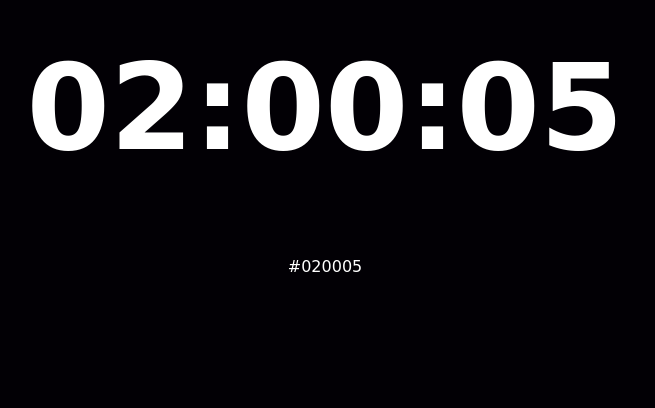
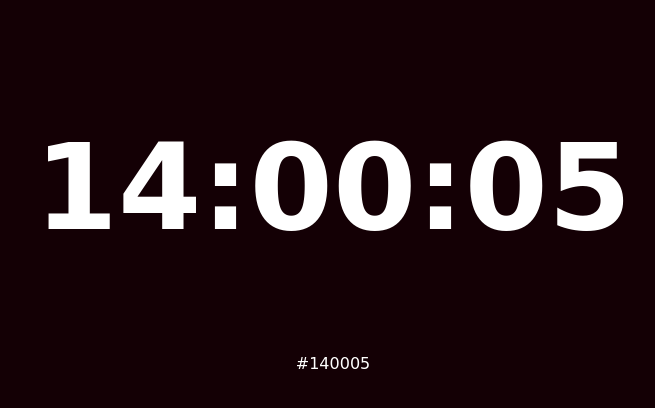
Before and after one commit to beardm4n/Concept-clock, a plain HTML site: page index.html in a window 1280 px wide. Shown: the part 262-670 px from the top of the page, without its empty margins (315-970 px from the left). Drawn offline with Linux system fonts and the light colour scheme; a web font is replaced by a local one.

Commit message:
added some changes

```diff
--- a/index.html
+++ b/index.html
@@ -7,9 +7,10 @@
    <link rel="stylesheet" href="style.css">
 </head>
 <body>
-   <h1 id="clock">00:00:00</h1>
-   <p id="color">#000000</p>
-
+   <div class="container">
+      <h1 id="clock">00:00:00</h1>
+      <p id="color">#000000</p>
+   </div>
    <script src="script.js"></script>
 </body>
 </html>
--- a/script.js
+++ b/script.js
@@ -3,7 +3,7 @@ let clock = document.querySelector('#clock'),
 
 function getTime() {
    let time = new Date(),
-       hour = (time.getHours() % 12).toString(),
+       hour = time.getHours().toString(),
        min = time.getMinutes().toString(),
        sec = time.getSeconds().toString();
 
--- a/style.css
+++ b/style.css
@@ -3,6 +3,24 @@ body {
    margin-top: 300px;
    text-align: center;
    color: #fff;
+
+   display: flex;
+   justify-content: center;
+   align-items: center;
+
+   height: 100%;
+   width: 100%;
+
+}
+
+.container {
+   display: flex;
+   flex-direction: column;
+   justify-content: center;
+   align-items: center;
+
+   height: 100%;
+   width: 100%;
 }
 
 #clock {
```
